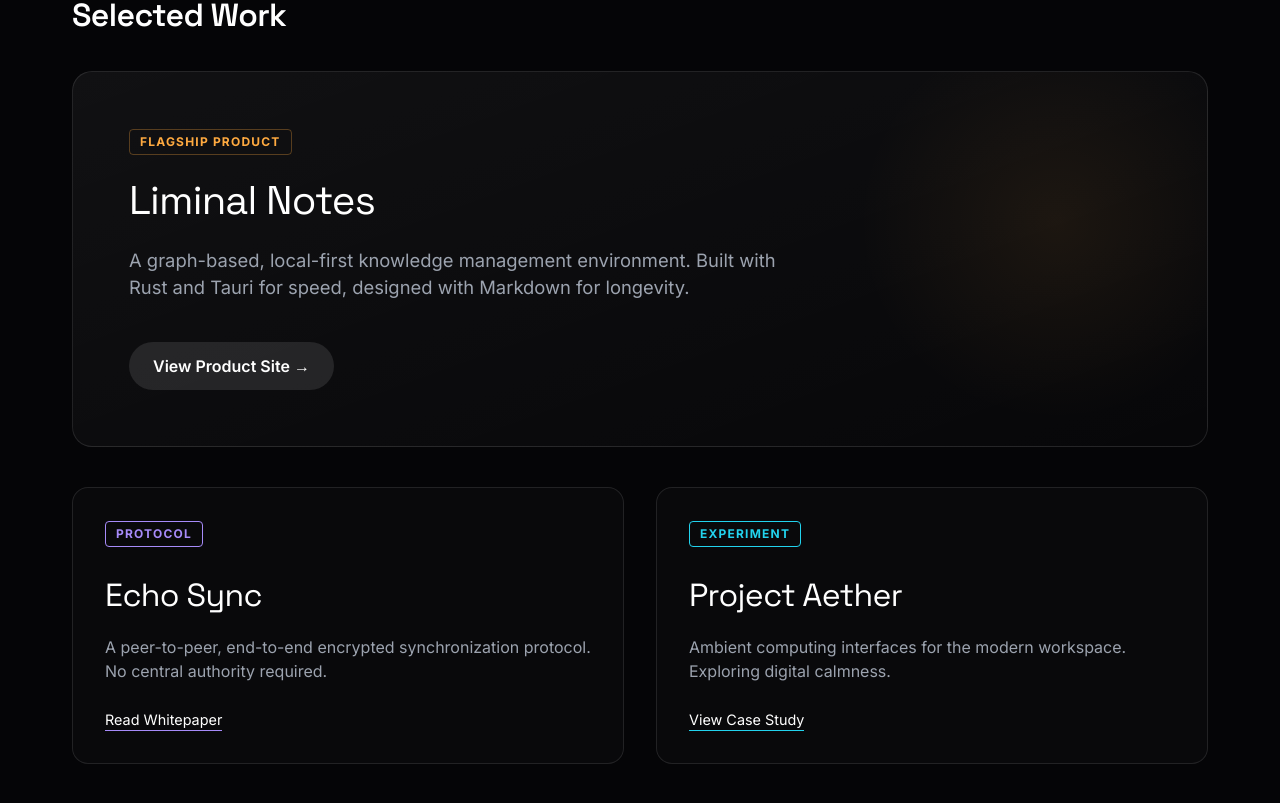
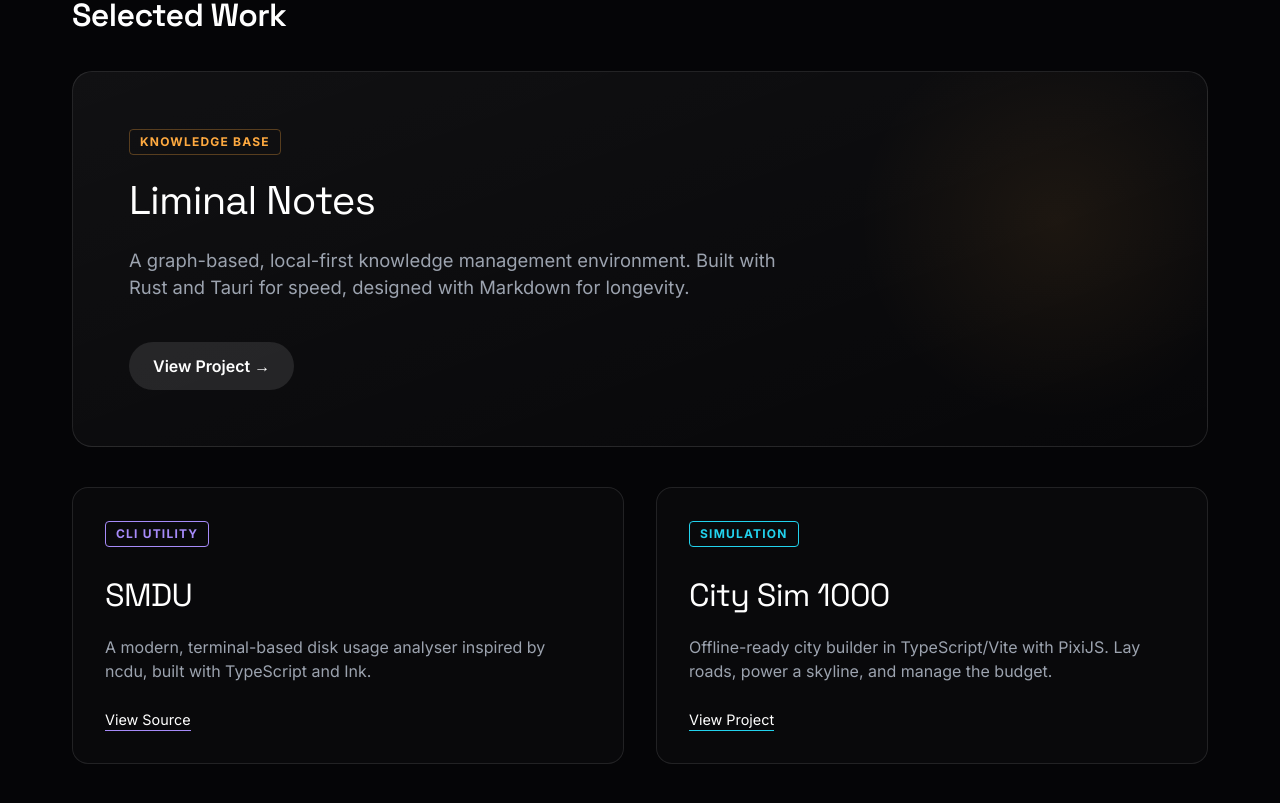
Before and after one commit to liminal-hq/liminal-hq.github.io, a Next.js app: page / in a window 1280 px wide. Shown: the part 1380-2183 px from the top of the page. Built offline with nearby package versions, Linux system fonts and the light colour scheme.

Commit message:
feat(content): Update Work section with current projects
- Update Liminal Notes link to GitHub repo
- Replace Echo Sync with SMDU (CLI disk usage tool)
- Replace Project Aether with City Sim 1000 (City builder sim)

```diff
--- a/src/components/WorkSection.tsx
+++ b/src/components/WorkSection.tsx
@@ -9,52 +9,52 @@ export default function WorkSection() {
       {/* Liminal Notes (Flagship) */}
       <article className={`${styles.projectCard} cursor-pointer`}>
         <span className="text-xs uppercase tracking-[0.1em] text-[#ffaa40] font-bold mb-4 inline-block border border-[rgba(255,170,64,0.3)] px-[10px] py-1 rounded">
-          Flagship Product
+          Knowledge Base
         </span>
         <h3 className="text-[2.5rem] mb-4 text-white">Liminal Notes</h3>
         <p className="max-w-[650px] text-[#9ca3af] mb-10 text-[1.15rem]">
           A graph-based, local-first knowledge management environment.
           Built with Rust and Tauri for speed, designed with Markdown for longevity.
         </p>
-        <Link
-          href="/liminal-notes-site/index.html"
+        <a
+          href="https://github.com/ScottMorris/liminal-notes"
           className="inline-flex items-center gap-[10px] font-semibold text-white bg-[rgba(255,255,255,0.1)] px-6 py-3 rounded-[30px] transition-all duration-300 hover:bg-[#ffaa40] hover:text-black hover:translate-x-[5px]"
         >
-          View Product Site →
-        </Link>
+          View Project →
+        </a>
       </article>
 
       {/* Experiments */}
       <div className="grid grid-cols-[repeat(auto-fit,minmax(300px,1fr))] gap-8">
         <article className="bg-[rgba(255,255,255,0.02)] border border-[rgba(255,255,255,0.1)] p-8 rounded-2xl transition-all duration-300 hover:bg-[rgba(255,255,255,0.05)] hover:border-[#f43f5e]">
           <span className="text-xs uppercase tracking-[0.1em] text-[#a78bfa] font-bold mb-4 inline-block border border-[#a78bfa] px-[10px] py-1 rounded">
-            Protocol
+            CLI Utility
           </span>
-          <h3 className="mt-2 text-white text-[2rem] mb-4">Echo Sync</h3>
+          <h3 className="mt-2 text-white text-[2rem] mb-4">SMDU</h3>
           <p className="mb-6 text-[#9ca3af]">
-            A peer-to-peer, end-to-end encrypted synchronization protocol. No central authority required.
+            A modern, terminal-based disk usage analyser inspired by ncdu, built with TypeScript and Ink.
           </p>
           <a
-            href="#"
+            href="https://github.com/ScottMorris/smdu/"
             className="text-[0.9rem] text-white border-b border-[#a78bfa] pb-[2px]"
           >
-            Read Whitepaper
+            View Source
           </a>
         </article>
 
         <article className="bg-[rgba(255,255,255,0.02)] border border-[rgba(255,255,255,0.1)] p-8 rounded-2xl transition-all duration-300 hover:bg-[rgba(255,255,255,0.05)] hover:border-[#22d3ee]">
           <span className="text-xs uppercase tracking-[0.1em] text-[#22d3ee] font-bold mb-4 inline-block border border-[#22d3ee] px-[10px] py-1 rounded">
-            Experiment
+            Simulation
           </span>
-          <h3 className="mt-2 text-white text-[2rem] mb-4">Project Aether</h3>
+          <h3 className="mt-2 text-white text-[2rem] mb-4">City Sim 1000</h3>
           <p className="mb-6 text-[#9ca3af]">
-            Ambient computing interfaces for the modern workspace. Exploring digital calmness.
+            Offline-ready city builder in TypeScript/Vite with PixiJS. Lay roads, power a skyline, and manage the budget.
           </p>
           <a
-            href="#"
+            href="https://github.com/ScottMorris/city-sim-1000"
             className="text-[0.9rem] text-white border-b border-[#22d3ee] pb-[2px]"
           >
-            View Case Study
+            View Project
           </a>
         </article>
       </div>
```
